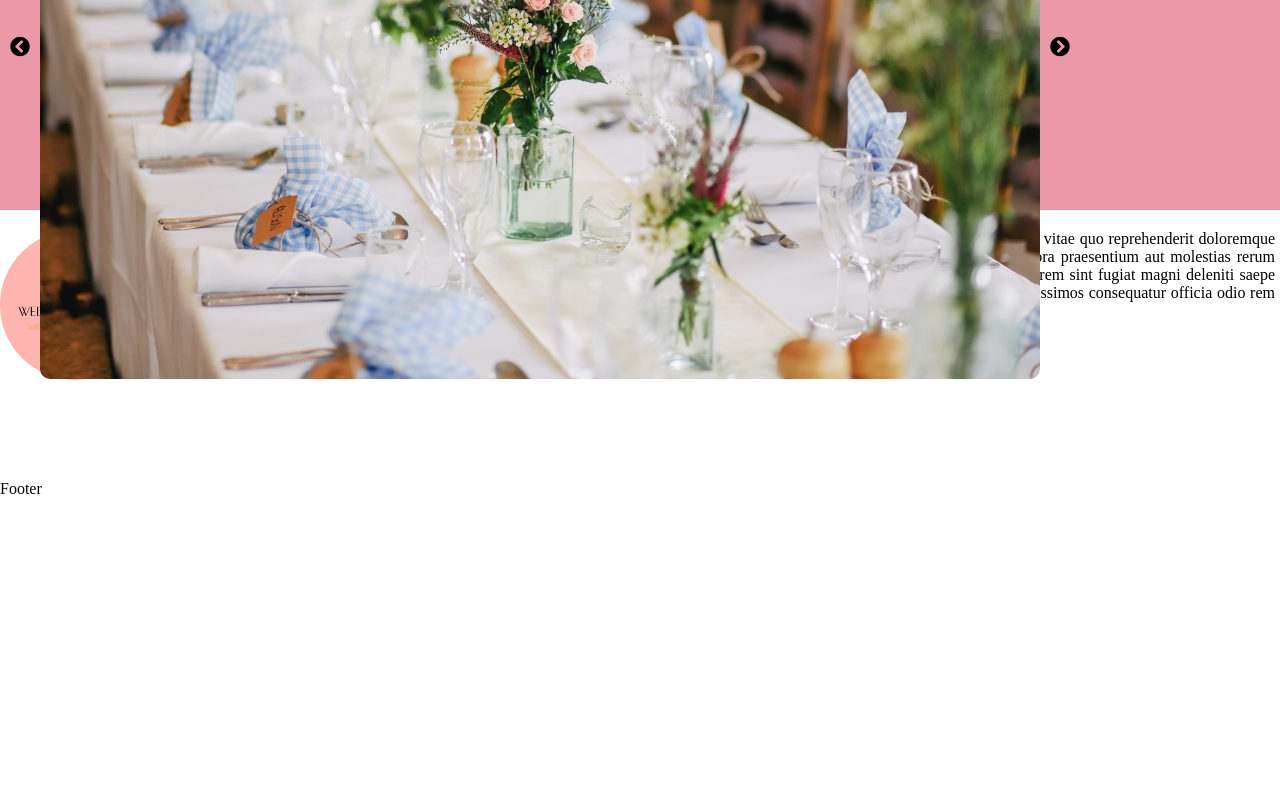
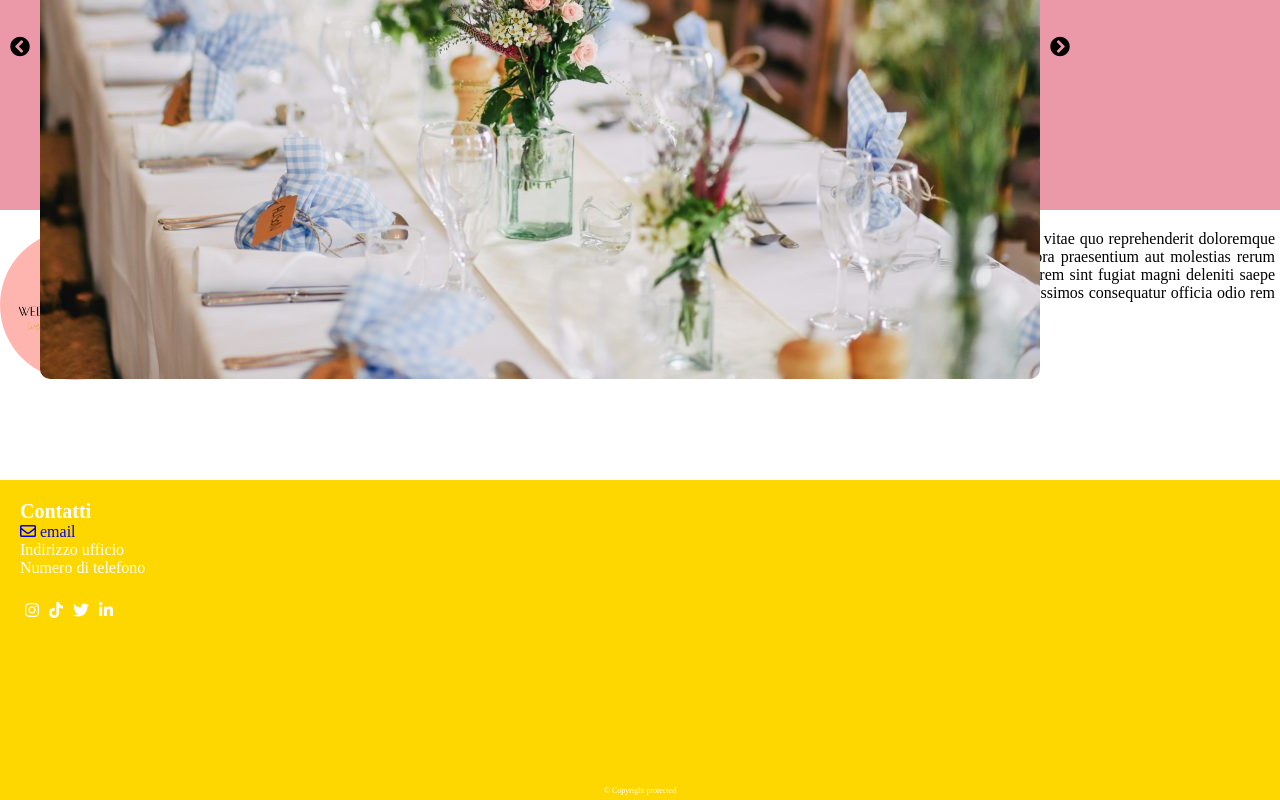
Before and after one commit to PaulDenis/cv_wedding_events_mobile, a Vue app: page / in a window 1280 px wide. Shown: the part 934-1734 px from the top of the page. Before the commit the page ends 1432 px from the top, so only its background shows below. Built offline with nearby package versions, Linux system fonts and the light colour scheme.

Commit message:
Inizio creazione Footer

```diff
--- a/src/components/Footer.vue
+++ b/src/components/Footer.vue
@@ -1,6 +1,26 @@
 <template>
-  <div>
-      <p>Footer</p>
+  <div class="footer">
+      <ul class="contatti">
+          <li>Contatti</li>
+          <li><a href="mailto:castellazzivalentina0@gmail.com"><i class="far fa-envelope"> email</i></a></li>
+          <li>Indirizzo ufficio</li>
+          <li>Numero di telefono</li>
+      </ul>
+      <ul class="inline_menu">
+        <li>
+          <a href="https://www.instagram.com/cv_weddingsandevents/" target="_blank"><i class="fab fa-instagram"></i></a>
+        </li>
+        <li>
+          <a href="https://www.tiktok.com/@cv_weddingsandevents" target="_blank"><i class="fab fa-tiktok"></i></a>
+        </li>
+        <li>
+          <a href="" target="_blank"><i class="fab fa-twitter"></i></a>
+        </li>
+        <li>
+          <a href="" target="_blank"><i class="fab fa-linkedin-in"></i></a>
+        </li>
+      </ul>
+      <p class="copy">&copy; Copyright protected</p>
   </div>
 </template>
 
@@ -13,6 +33,44 @@ export default {
 }
 </script>
 
-<style>
+<style lang="scss" scoped>
+.footer {
+    position: relative;
+    height: 40vh;
+    background-color: gold;
+}
+.contatti {
+    padding-top: 20px;
+    list-style: none;
+    margin-left: 20px;
+    color: white;
+    li:first-child {
+        font-size: 20px;
+        font-weight: 800;
+    }
+}
+.inline_menu {
+    list-style: none;
+    margin-left: 20px;
+    margin-top: 20px;
+    li {
+        display: inline-block;
+        margin: 5px;
+        a {
+            color: white;
+            &:hover {
+                color: #feb5af;
+            }
+        }
+    }
+}
 
+.copy {
+    font-size: 8px;
+    color: white;
+    position: absolute;
+    bottom: 5px;
+    left: 50%;
+    transform: translateX(-50%);
+}
 </style>
```
